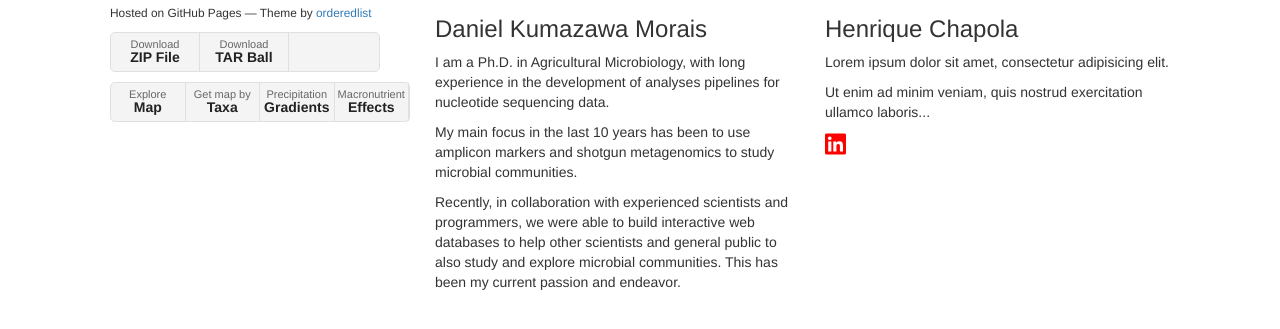
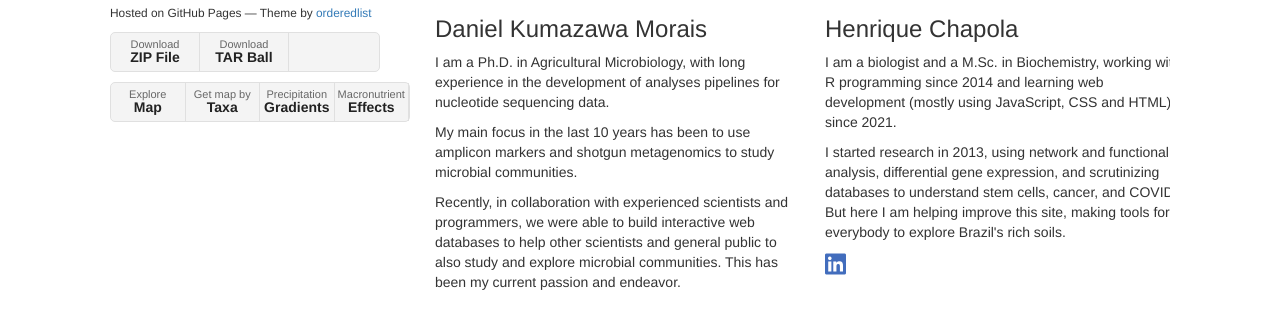
Before and after one commit to BrazilianSoilsMicrobiome/soil, a Jekyll site: the page built from collaborators.html, in a window 1280 px wide, cut to the strip 534-926 px from the top of the page. Shown: the top 329 px of the strip. Built offline with Jekyll 4.4.1, drawn with Linux system fonts in a browser that asks for light colours; nearby versions of some CDN libraries; a style sheet for code colours, icons or effects is not loaded.

Commit message:
Update collaborators.html

```diff
--- a/collaborators.html
+++ b/collaborators.html
@@ -56,9 +56,9 @@ layout: default
 
                     <img src="https://media.licdn.com/dms/image/C4E03AQFF-2oXK6VzEA/profile-displayphoto-shrink_200_200/0/1654456300152?e=1680134400&v=beta&t=fx4RaNqQ1f58azZKuuKdoVcqc5MPkJKzw1tTypP7xRc" width="150" height="150" class="collaboratorPic"/>
                     <h3>Henrique Chapola</h3>
-                    <p>Lorem ipsum dolor sit amet, consectetur adipisicing elit...</p>
-                    <p>Ut enim ad minim veniam, quis nostrud exercitation ullamco laboris...</p>
-                    <a href="https://www.linkedin.com/in/henrique-chapola-441743146/?originalSubdomain=br"><i class="fab fa-linkedin" style="font-size:24px;color:red"></i></a>
+                    <p>I am a biologist and a M.Sc. in Biochemistry, working with R programming since 2014 and learning web development (mostly using JavaScript, CSS and HTML) since 2021.</p>
+                    <p>I started research in 2013, using network and functional analysis, differential gene expression, and scrutinizing databases to understand stem cells, cancer, and COVID. But here I am helping improve this site, making tools for everybody to explore Brazil's rich soils.</p>
+                    <a href="https://www.linkedin.com/in/henrique-chapola-441743146/?originalSubdomain=br"><i class="fab fa-linkedin" style="font-size:24px;color:rgb(66, 109, 189)"></i></a>
                 </div>
             </div>
             <div class="col-sm-4">
```
